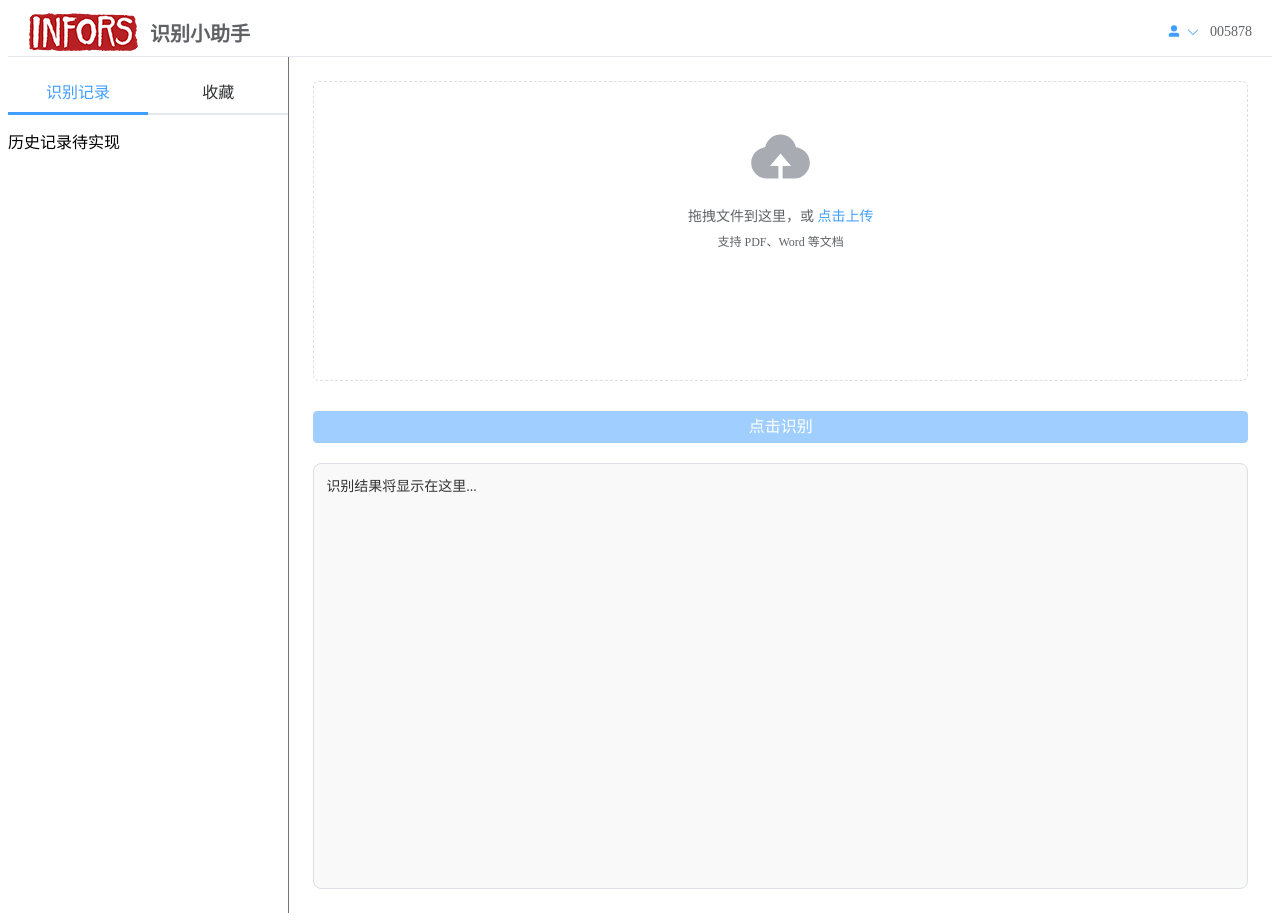
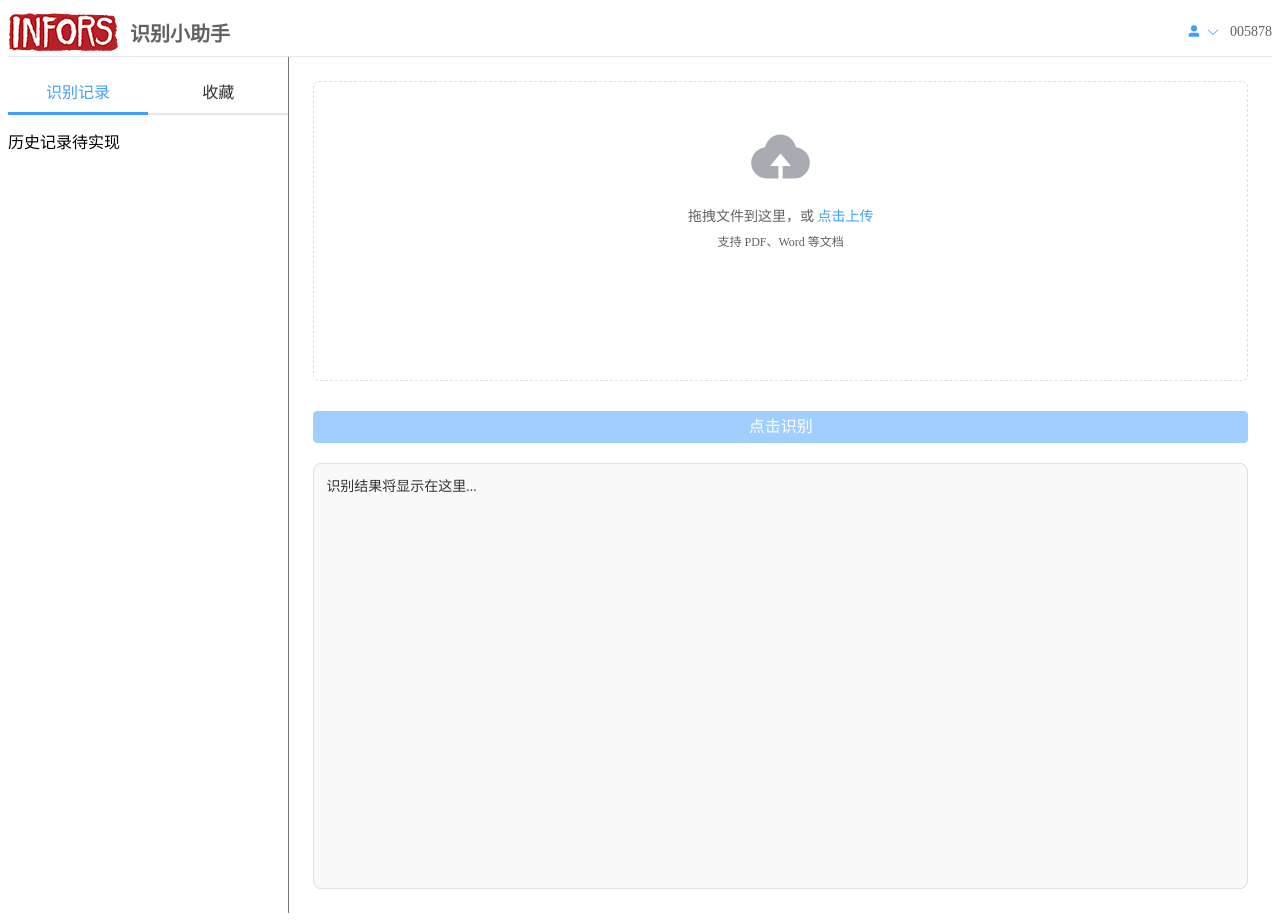
Before and after one commit to fenginsist/ocr-front, a Vue app: page / in a window 1280 px wide. Built offline with nearby package versions, Linux system fonts and the light colour scheme.

Commit message:
优化样式

```diff
--- a/src/views/HomeView.vue
+++ b/src/views/HomeView.vue
@@ -156,7 +156,7 @@ const handleClick = (tab: TabsPaneContext, event: Event) => {
   background-color: #fff;
   /* width: 100%;  */ /* 放开这个，会导致左右出现滚动条  */
 
-  padding: 0 20px;
+  /* padding: 0 20px; */
 }
 
 .ocr-header-left {
```
